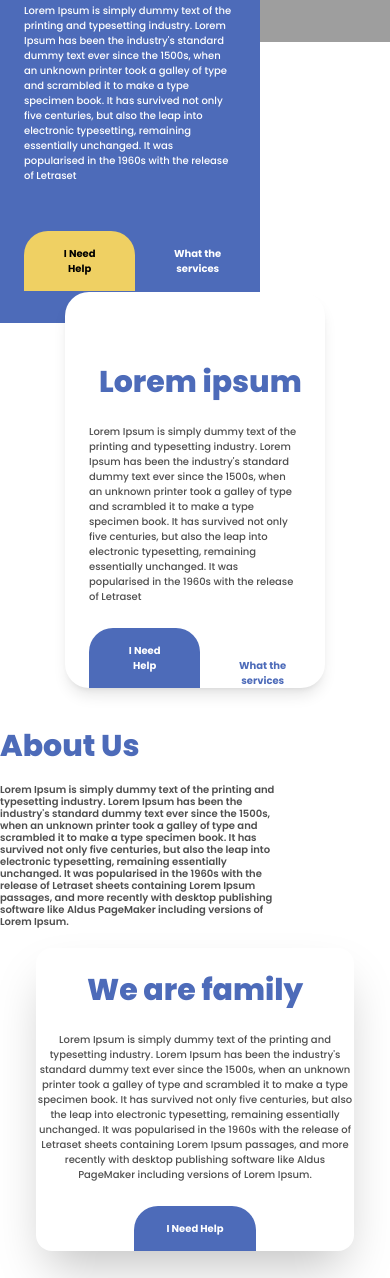
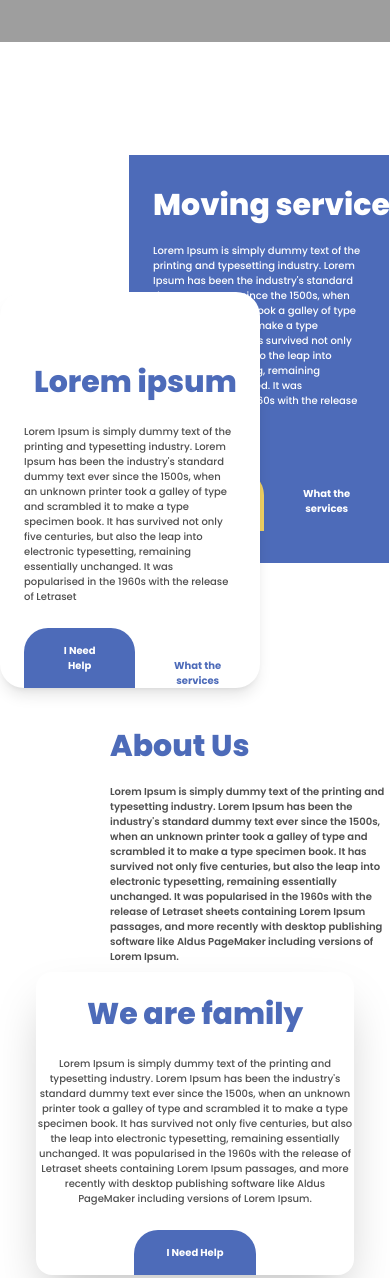
Before and after one commit to sadik131/round-rock, a website: page index.html in a window 390 px wide. Shown: the part 561-1839 px from the top of the page. Drawn offline with Linux system fonts and the light colour scheme; grey boxes are pictures that could not be loaded.

Commit message:
complite

```diff
--- a/index.html
+++ b/index.html
@@ -40,7 +40,7 @@
             <div class="">
                 <!-- card left -->
                 <div
-                    class="bg-primary lg:pl-[252px]  lg:rounded-tr-2xl lg:w-[568px] w-[260px] px-6 lg:px-0 mx-auto py-8 absolute lg:-bottom-[35px] text-white bottom-[-40px] sm:right-0 lg:left-auto lg:right-auto">
+                    class="bg-primary lg:pl-[252px]  lg:rounded-tr-2xl lg:w-[568px] w-[260px] px-6 lg:px-0 mx-auto py-8 absolute lg:-bottom-[35px] text-white bottom-[-280px] sm:right-[1px] lg:left-auto lg:right-auto">
                     <h1 class="text-3xl lg:text-[43px] whitespace-nowrap font-extrabold mb-5">Moving service</h1>
                     <p class="text-[10px] font-medium max-w-[264px]">
                         Lorem Ipsum is simply dummy text of the printing and typesetting industry. Lorem Ipsum has been
@@ -61,7 +61,7 @@
 
                 <!-- card right -->
                 <div
-                    class="bg-white rounded-3xl lg:mt-0 mt-[250px] w-[260px] lg:w-[446px] shadow-lg pt-12 px-6 lg:pl-[53px] lg:pr-[100px] lg:absolute top-[73%] right-0 left-[66%] transform lg:-translate-x-1/2 text-black overflow-visible ml-auto mr-auto">
+                    class="bg-white rounded-3xl lg:mt-0 mt-[250px] w-[260px] lg:w-[446px] shadow-lg pt-12 px-6 lg:pl-[53px] lg:pr-[100px] lg:absolute top-[73%] right-0 left-[66%] transform lg:-translate-x-1/2 text-black overflow-visible ml-0 mr-auto">
                     <h1 class="text-3xl lg:text-[43px] text-primary font-extrabold  text-center my-6 whitespace-nowrap ml-[10px]">
                         Lorem
                         ipsum</h1>
@@ -93,11 +93,11 @@
                     <img src="img/banner2.png" alt="">
                 </div>
                 <!-- about text -->
-                <div class="lg:absolute top-[-115px] w-[280px]">
+                <div class="lg:absolute ml-auto mr-0 top-[-115px] w-[280px]">
                     <h1 class="text-3xl lg:text-[43px] text-primary mb-5 font-extrabold">
                         About Us
                     </h1>
-                    <p class="text-gray font-semibold leading-3 text-[10px]">Lorem Ipsum is simply dummy text of the
+                    <p class="text-gray font-semibold leading-[15px] text-[10px]">Lorem Ipsum is simply dummy text of the
                         printing and
                         typesetting industry. Lorem Ipsum has been the industry's standard dummy text ever since the
                         1500s, when an unknown printer took a galley of type and scrambled it to make a type specimen
@@ -108,7 +108,7 @@
                 </div>
                 <!-- card center -->
                 <div
-                    class="lg:bg-white rounded-2xl my-5 shadow-2xl flex mx-9 lg:mx-0 flex-col items-center lg:absolute right-0 top-[65%] left-[50%] transform lg:-translate-x-1/2 text-black overflow-visible">
+                    class="lg:bg-white rounded-2xl my-2 shadow-2xl flex mx-9 lg:mx-0 flex-col items-center lg:absolute right-0 top-[65%] left-[50%] transform lg:-translate-x-1/2 text-black overflow-visible">
                     <h1 class="text-3xl lg:text-[43px] text-primary font-extrabold  text-center my-6 ">We are family</h1>
                     <p class="text-[10px] font-medium text-gray max-w-[370px] text-center">
                         Lorem Ipsum is simply dummy text of the printing and typesetting industry. Lorem Ipsum has been
--- a/tailwind.config.js
+++ b/tailwind.config.js
@@ -12,7 +12,11 @@ module.exports = {
     letterSpacing: {
       '1': '8px',
     },
-
+    screens:{
+      sm:"320px",
+      md:"768px",
+      lg:"1200px",
+    },
     extend: {
       borderRadius:{
         primary:"30px"
```
Also changed, not shown: README.md, src/output.css.
